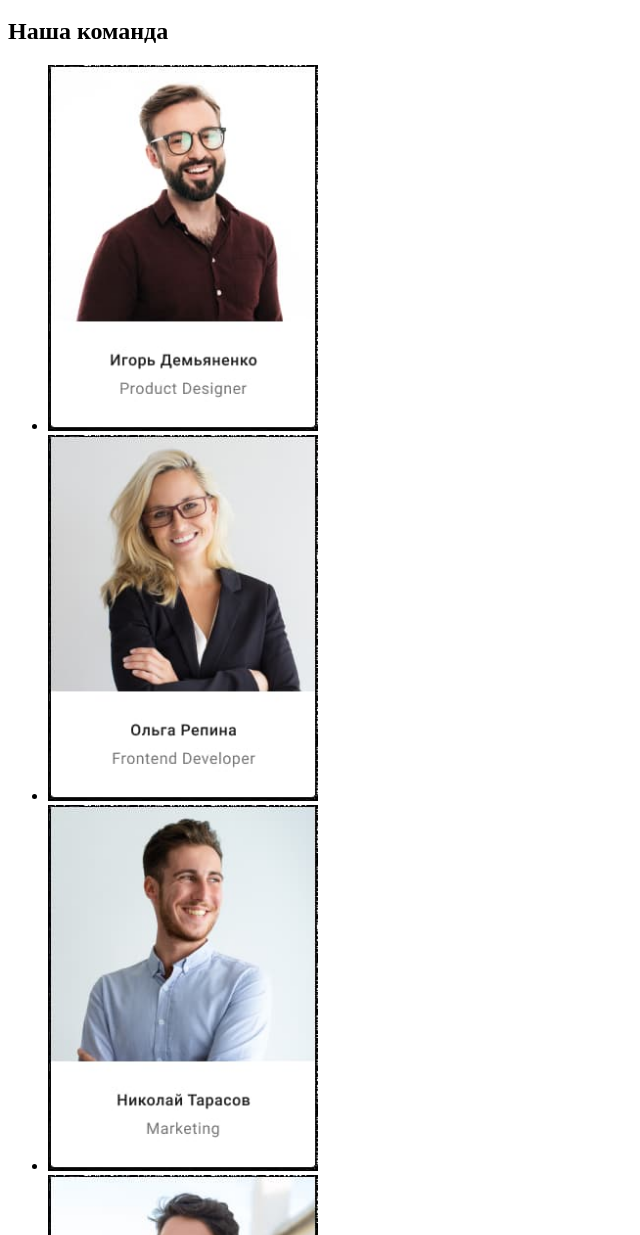
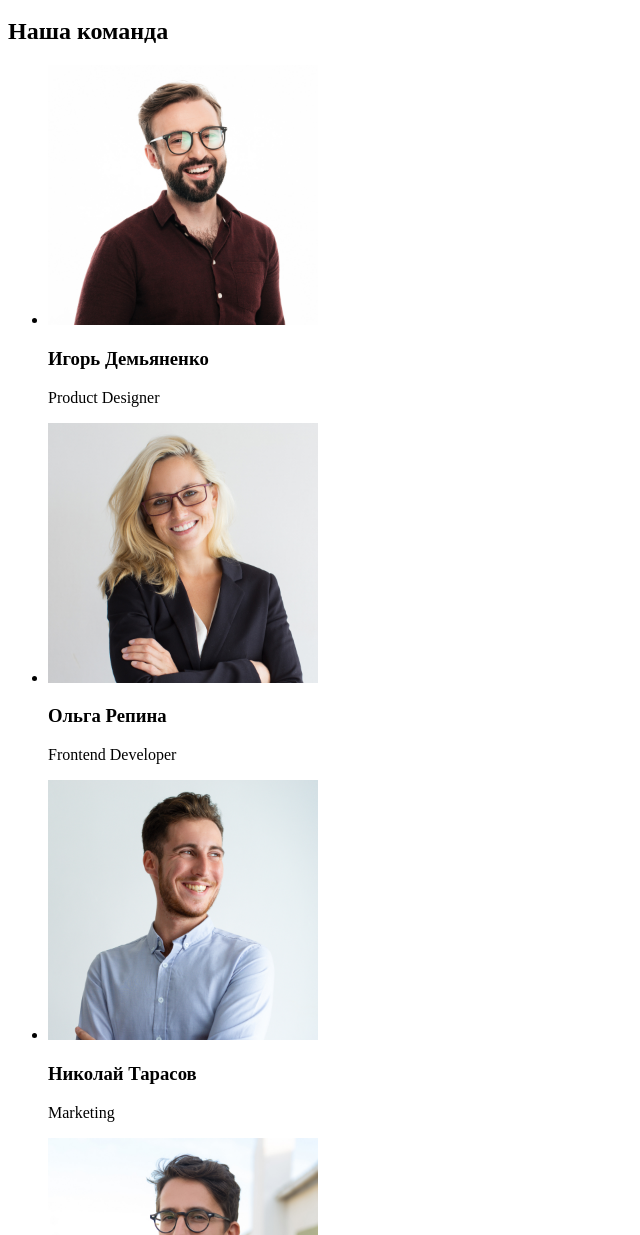
Before and after one commit to LatyshevaYulia/goit-markup-hw-01, a plain HTML site: page index.html in a window 1280 px wide. Shown: the part 1565-2800 px from the top of the page, without its empty margins (0-640 px from the left). Drawn offline with Linux system fonts and the light colour scheme.

Commit message:
изменения в верстке

```diff
--- a/index.html
+++ b/index.html
@@ -25,7 +25,7 @@
 <main>
     <section>
         <h1>Эффективные решения<br/>для Вашего бизнеса</h1>
-        <button>Заказать услугу</button>
+        <button type="button">Заказать услугу</button>
     </section>
 <section>
     <h2>Преимущества</h2>
@@ -49,7 +49,7 @@
     </ul>
 </section>
 <section>
-    <h1>Чем мы занимаемся</h1>
+    <h2>Чем мы занимаемся</h2>
 <ul>
     <li><a href=""></a><img src="./images/box1.jpg" alt="Пишем программу" width="370"></li>
     <li><a href=""></a><img src="./images/box2.jpg" alt="Адаптируем программу под гаджет" width="370"></li>
@@ -58,10 +58,22 @@
 </section>
     <h2>Наша команда</h2>
 <ul>
-    <li><img src="./images/teamcard1.jpg" alt="Product Designer" width="270"></li>
-    <li><img src="./images/teamcard2.jpg" alt="Frontend Developer" width="270"></li>
-    <li><img src="./images/teamcard3.jpg" alt="Maketing" width="270"></li>
-    <li><img src="./images/teamcard4.jpg" alt="UI Designer" width="270"></li>
+    <li><img src="./images/team1.jpg" alt="Product Designer" width="270">
+    <h3>Игорь Демьяненко</h3>
+    <p>Product Designer</p>
+    </li>
+    <li><img src="./images/team2.jpg" alt="Frontend Developer" width="270">
+    <h3>Ольга Репина</h3>
+    <p>Frontend Developer</p>
+    </li>
+    <li><img src="./images/team3.jpg" alt="Maketing" width="270">
+    <h3>Николай Тарасов</h3>
+     <p>Marketing</p>
+    </li>
+    <li><img src="./images/team4.jpg" alt="UI Designer" width="270">
+    <h3>Михаил Ермаков</h3>
+    <p>UI Designer</p>
+    </li>
 </ul>
 
 </main>
@@ -72,7 +84,7 @@
 <a href="#">г. Киев, пр-т Леси Украинки, 26</a>
 <a href="mailto:info@example.com">info@example.com</a>
 <a href="tel:+380991111111">+380991111111</a>
-</Address>
+</address>
 </footer>
 </body>
 </html>
```
